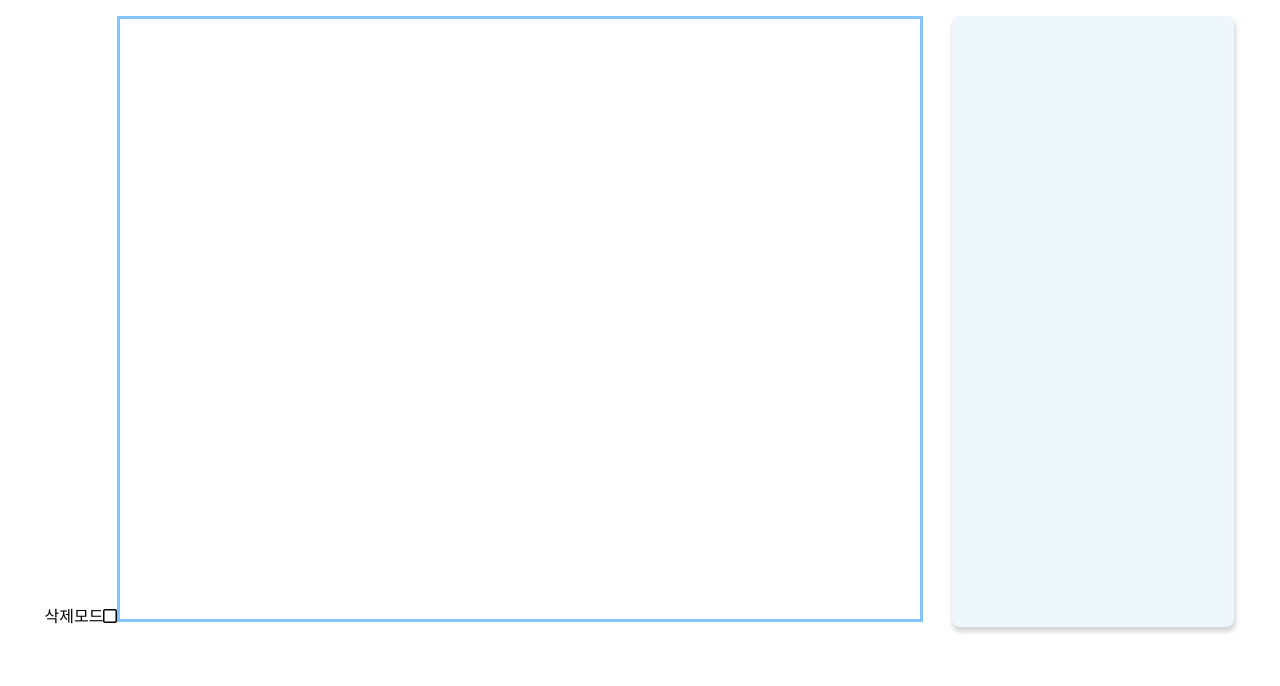
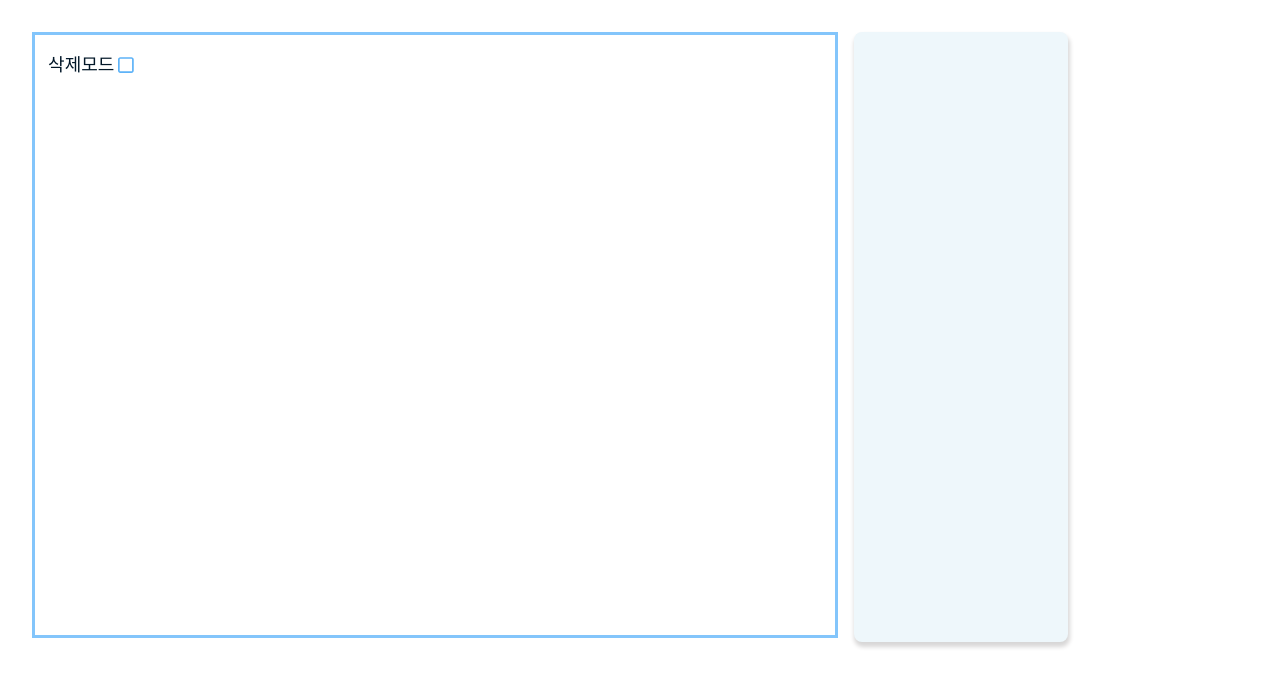
Before and after one commit to yunanah/draw-and-remove-canvas, a React (Create React App) app: page / in a window 1280 px wide. Shown: the top 686 px of the page. Built offline with nearby package versions, Linux system fonts and the light colour scheme.

Commit message:
💄 Add screen rate buttons style code

```diff
--- a/src/App.scss
+++ b/src/App.scss
@@ -1,23 +1,68 @@
 .app {
+  display: flex;
+  padding: 32px;
   text-align: center;
-  display: flex;
-  padding: 16px;
 }
 
 
 // Canvas 컴포넌트
 .container {
-  width: 75%;
+  margin-right: 16px;
+  position: relative;
+
+  span {
+    position: absolute;
+    top: 3%;
+    left: 2%;
+    font-size: 24px;
+    color: rgb(2, 23, 40);
+    font-size: 18px;
+
+    .delete-check {
+      margin-left: 4px;
+      color:rgb(94, 179, 248);
+
+      &:hover {
+        color:rgb(183, 223, 255);
+      }
+    }
+  }
 
   canvas {
     border: 3px solid rgb(131, 197, 251);
+  }
+
+  .rate-control {
+    position: absolute;
+    bottom: 3%;
+    right: 2%;
+    display: flex;
+    flex-direction: column;
+    font-size: 32px;
+
+    .zoom-in {
+      margin-bottom: 4px;
+      color:rgb(6, 171, 226);
+
+      &:hover {
+        color:rgb(75, 191, 241);
+      }
+    }
+
+    .zoom-out {
+      color:rgb(155, 219, 235);
+
+      &:hover {
+        color:rgb(123, 202, 236);
+      }
+    }
   }
 }
 
 
 // List 컴포넌트
 .box {
-  width: 20%;
+  width: 15%;
   background-color: rgb(238, 247, 251);
   border-radius: 8px;
   box-shadow: 1px 4px 4px 1px rgb(216, 215, 215);
```
